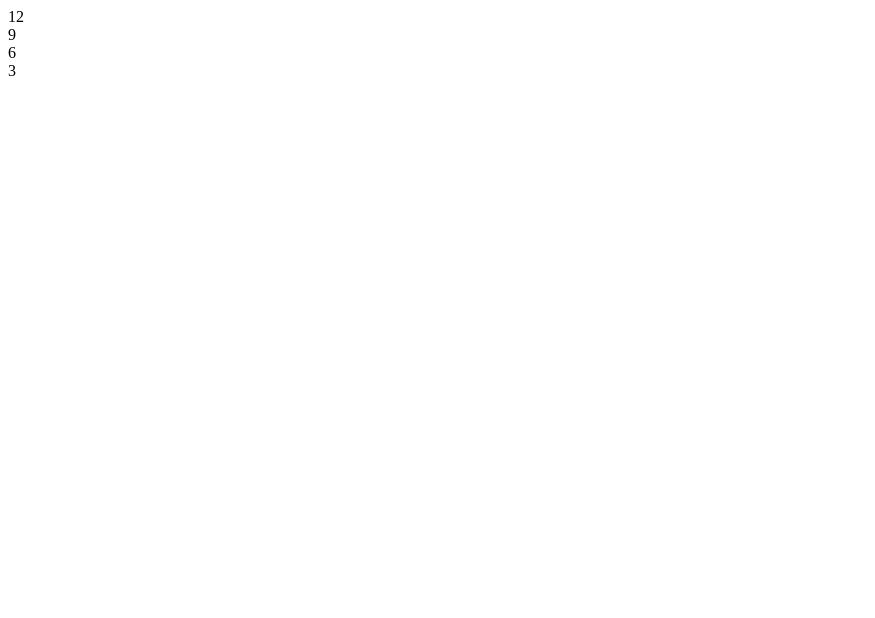
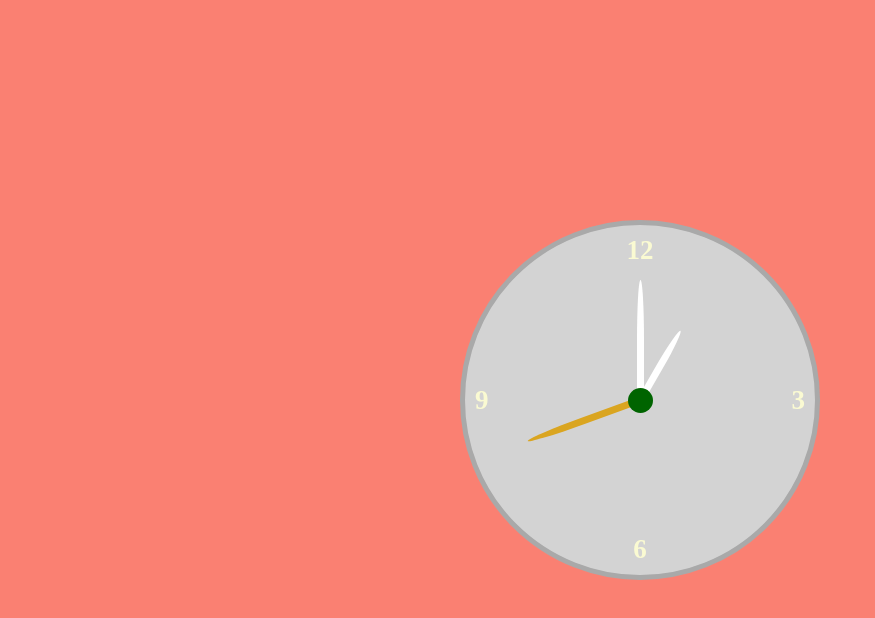
Before and after one commit to aklema094/Analogue-Clock, a plain HTML site: page index.html in a window 1280 px wide. Shown: the whole page, without its empty margins (0-875 px from the left). Drawn offline with Linux system fonts and the light colour scheme.

Commit message:
added design of clock

```diff
--- a/index.html
+++ b/index.html
@@ -10,9 +10,9 @@
     <div class="clock">
         <div class="numbers">
               <div class="tweleve">12</div>
+              <div class="three">3</div>
+              <div class="six">6</div>
               <div class="nine">9</div>
-              <div class="six">6</div>
-              <div class="three">3</div>
         </div>
         <div class="arrows">
             <div class="hour"></div>
--- a/style.css
+++ b/style.css
@@ -0,0 +1,85 @@
+body{
+    margin: 0;
+    padding: 0;
+    background-color: salmon;
+    height: 100vh;
+    display: flex;
+    justify-content: center;
+    align-items: center;
+}
+.clock{
+    position: relative;
+    background-color: lightgray;
+    height: 350px;
+    width: 350px;
+    border-radius: 50%;
+    border: 5px solid darkgray;
+    box-shadow: 1p 1px 5px rgba(0, 0, 0, 0.7);
+}
+.numbers div{
+    position: absolute;
+    font-size: 27px;
+    font-weight: bold;
+    color: lightgoldenrodyellow;
+    text-shadow: 1p 1px 2px rgba(0, 0, 0, 0.7);
+}
+.tweleve{
+       top:10px;
+       left: 50%;
+       transform: translateX(-50%);
+
+
+}
+.three{
+    right:10px;
+    top: 50%;
+    transform: translateY(-50%);
+}
+.six{
+    bottom:10px;
+    left: 50%;
+    transform: translateX(-50%);
+}
+.nine{
+    left:10px;
+    top: 50%;
+    transform: translateY(-50%);
+}
+.arrows{
+    display: flex;
+    width: 100%;
+    height: 100%;
+    display: flex;
+    justify-content: center;
+    align-items: center;
+}
+.arrows::before{
+    content: "";
+    height: 25px;
+    width: 25px;
+    background-color: darkgreen;
+    border-radius: 50%;
+    box-shadow: 1p 1px 2px rgba(0, 0, 0, 0.7);
+    z-index: 4;
+
+}
+.arrows div{
+    background-color: white;
+    width: 7px;
+    position: absolute;
+    height: 120px;
+    transform-origin: bottom center;
+    bottom: 50%;
+    z-index: 3;
+    border-radius: 50% 50% 0 0;
+    box-shadow: 1p 1px 2px rgba(0, 0, 0, 0.7);
+
+}
+.arrows .hour{
+    height: 80px;
+    transform: rotate(30deg);
+}
+.arrows .second{
+    background-color: goldenrod;
+    transform: rotate(250deg);
+}
```
